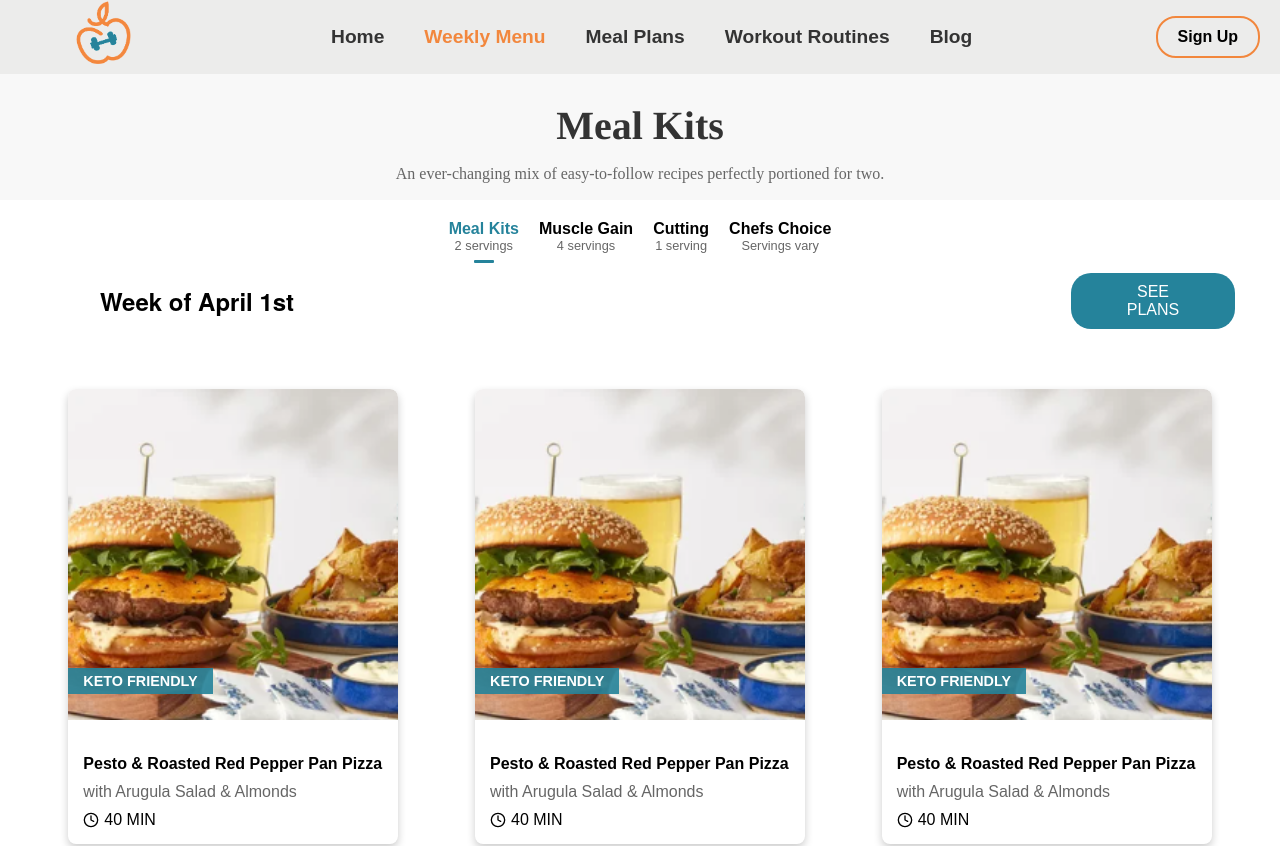
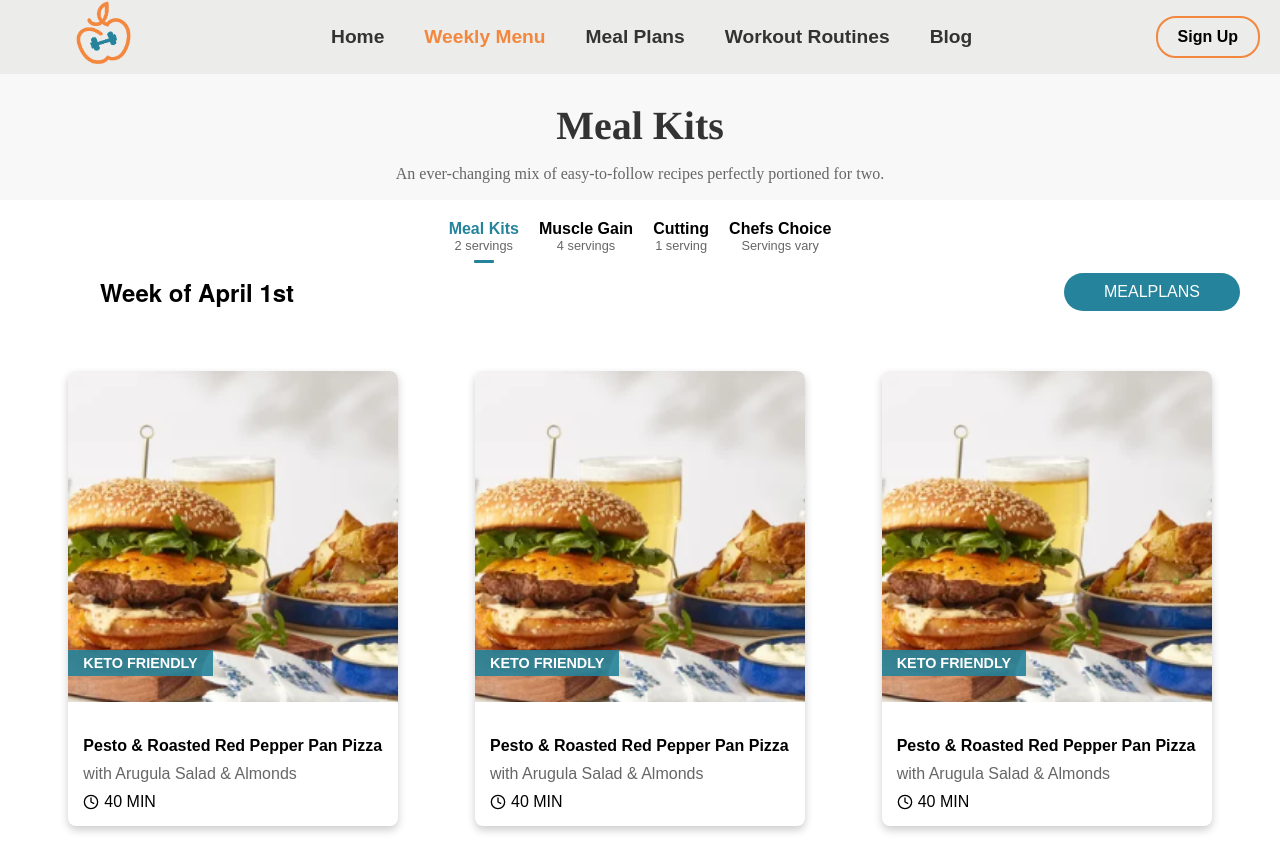
Before and after one commit to prepnstepwebsite/PrepNStep, a React (Vite) app in the folder PrepNStepSite/: page /weeklymenu in a window 1280 px wide. Shown: the top 846 px of the page. Built offline with nearby package versions, Linux system fonts and the light colour scheme.

Commit message:
quick change

```diff
--- a/PrepNStepSite/src/pages/WeeklyMenu/WeeklyMenu.tsx
+++ b/PrepNStepSite/src/pages/WeeklyMenu/WeeklyMenu.tsx
@@ -106,7 +106,7 @@ function WeeklyMenu() {
       {/* Begging of the navbar */}
       <div className="meal-kits-page">
         <header className="meal-kits-header">
-          <nav className="meal-kits-nav">
+          <div className="meal-kits-nav">
             <ul>
               <li className="active">
                 <NavLink to="/weeklymenu">Meal Kits</NavLink>
@@ -125,12 +125,12 @@ function WeeklyMenu() {
                 <span>Servings vary</span>
               </li>
             </ul>
-          </nav>
+          </div>
 
           <div className="week-and-plans">
             <h2 className="week-title">Week of April 1st</h2>
-            <NavLink to="/plans">
-              <button className="see-plans-button">SEE PLANS</button>
+            <NavLink to="/mealplans">
+              <button className="see-plans-button">MEALPLANS</button>
             </NavLink>
           </div>
         </header>
```
